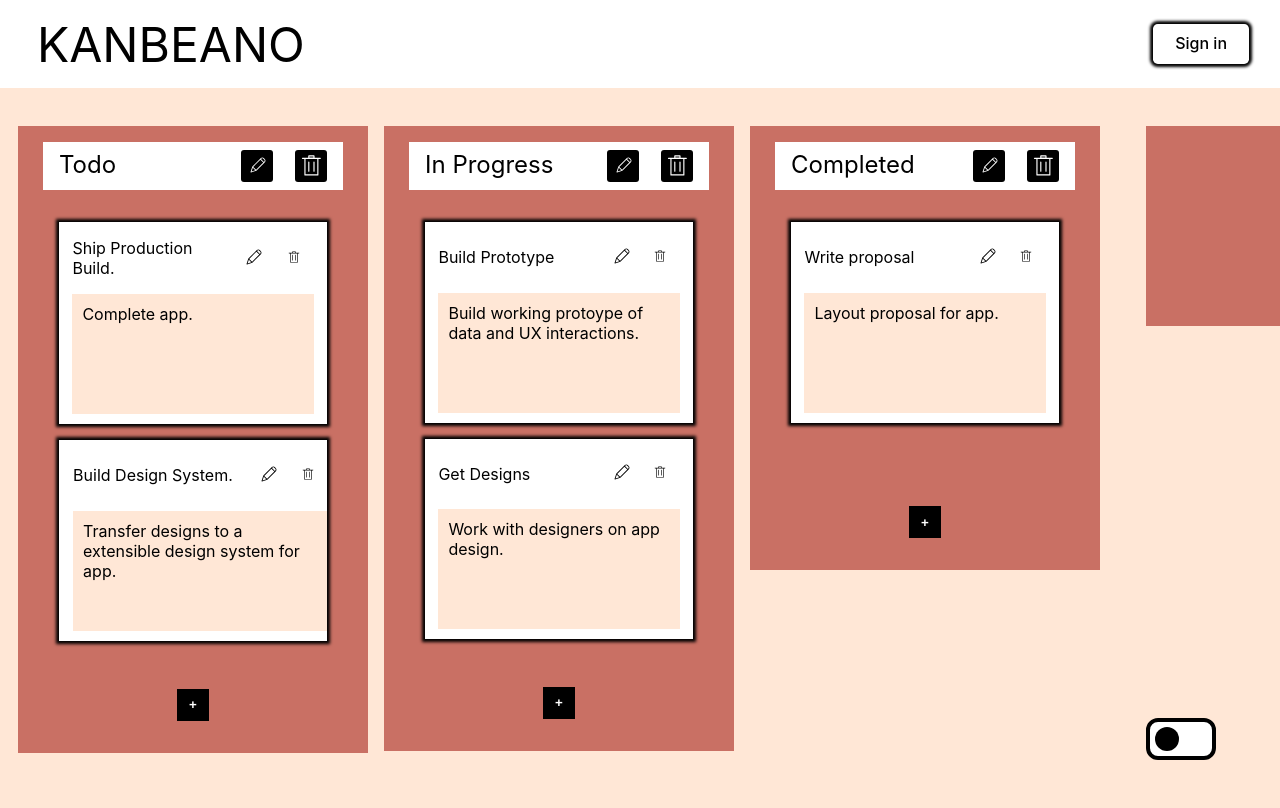
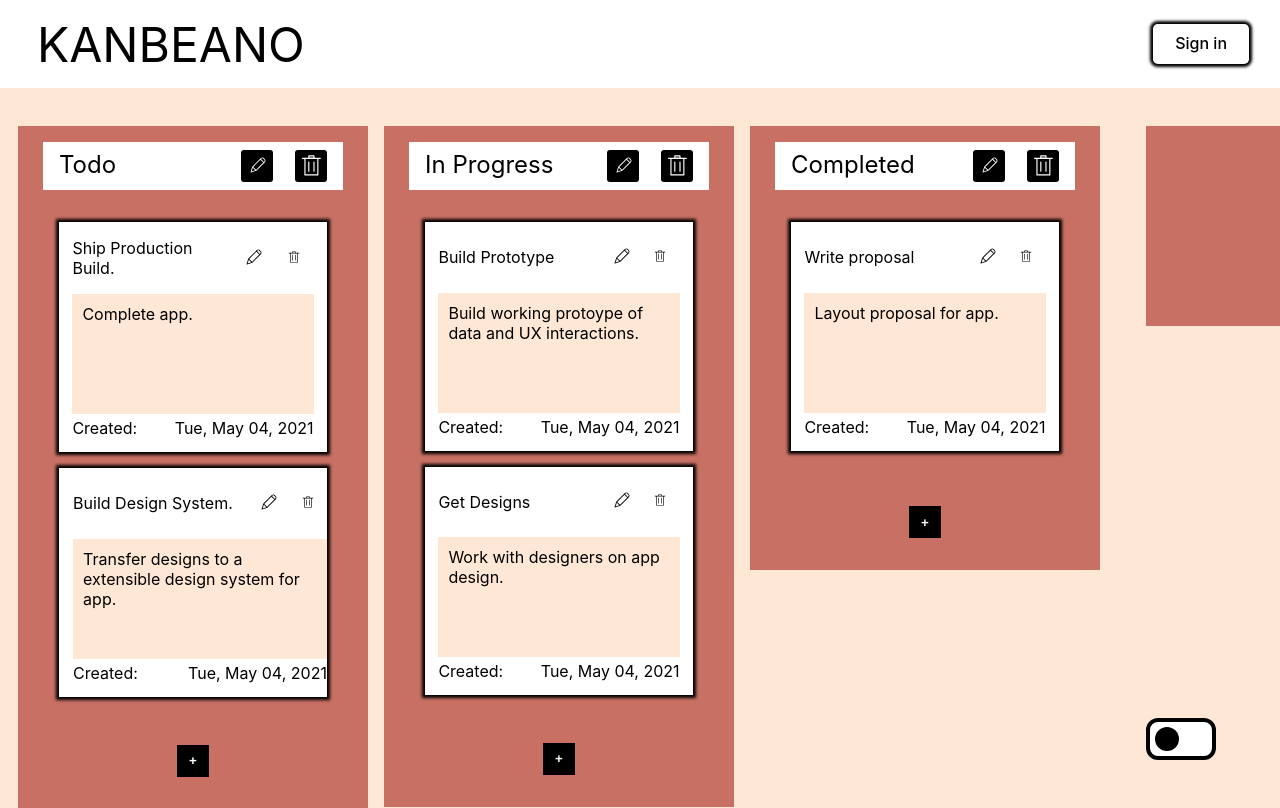
Before and after one commit to Christopher-Stevers/NewKanbeano, a Next.js app: page /demo in a window 1280 px wide. Built offline with nearby package versions, Linux system fonts and the light colour scheme; no server answers.

Commit message:
added due date functionality and env var for collection name

```diff
--- a/components/card.js
+++ b/components/card.js
@@ -5,11 +5,11 @@ import NewContext from '../components/newContext'
 export default function Card(props) {
     let [newContext, updateNewContext, saveContextToDB] = useContext(NewContext);
     const [title, updateTitle] = useState(newContext[props.listIndex][props.index].title);
+    const [dueDate, updateDueDate] = useState(newContext[props.listIndex][props.index].dueDate);
     const [content, updateContent] = useState(newContext[props.listIndex][props.index].content);
     const [editable, updateEditable] = useState(false);
-    console.log(editable)
     const id = newContext[props.listIndex][props.index].id;
-    const modifyContext = async(e) => {
+    const modifyContext = async (e) => {
         const clone = JSON.parse(JSON.stringify(newContext))
         const updatedContext = JSON.parse(JSON.stringify(clone.map((elem, index) => {
 
@@ -19,6 +19,7 @@ export default function Card(props) {
                         return {
                             title: title,
                             content: content,
+                            dueDate: dueDate,
                             id: nestedElem.id,
                             editable:
                                 (newContext[props.listIndex][props.index].editable) ? false : true
@@ -39,7 +40,7 @@ export default function Card(props) {
 
     }
 
-    const deleteCard = async() => {
+    const deleteCard = async () => {
         const clone = JSON.parse(JSON.stringify(newContext))
         const updatedContext = JSON.parse(JSON.stringify(clone.map((elem, index) => {
 
@@ -53,16 +54,32 @@ export default function Card(props) {
         })))
         await updateNewContext(updatedContext);
         await saveContextToDB(updatedContext);
+    }
+
+    const timestampToString = (timestamp) => {
+
+        const dateObj = new Date(parseInt(timestamp));
+        return dateObj.toDateString();
+
 
     }
+    const dateObjToTimestamp=(dateStr)=>{
+        const dateObj=new Date(dateStr);
+     return dateObj.getTime();
 
+
+    }
+    const formatDate=(input)=>{
+        const dateRegex= /([A-z]{3})(.{5})(\d+)(.{5})/;
+        return input.replace(dateRegex, "$1, $2 $3, $4");
+    }
     return (
 
         <div className={styles.card}>
             <div className={styles.cardTitle}> {editable ? <input className={styles.input} onChange={(e) => updateTitle(e.target.value)} value={title}></input>
-             : <span className={styles.span}>{newContext[props.listIndex][props.index].title}</span>}
+                : <span className={styles.span}>{newContext[props.listIndex][props.index].title}</span>}
 
-                <button className={styles.button} onClick={editable ? modifyContext: ()=>updateEditable(true)}>
+                <button className={styles.button} onClick={editable ? modifyContext : () => updateEditable(true)}>
                     {editable ?
                         <svg className={styles.titleSvg} version="1.1" x="0px" y="0px" width="100px"
                             height="100px" viewBox="0 0 100 100" enableBackground="new 0 0 100 100" >
@@ -118,9 +135,20 @@ export default function Card(props) {
 
                 </button></div>
             {editable ?
-            <textarea className={styles.textArea} onChange={(e) => updateContent(e.target.value)} value={content} ></textarea> :
+                <textarea className={styles.textArea} onChange={(e) => updateContent(e.target.value)} value={content} ></textarea> :
                 <div className={styles.content}>{newContext[props.listIndex][props.index].content}</div>
             }
+            <div className={styles.spaceBetween}><span>Created: </span><span>{formatDate(timestampToString(newContext[props.listIndex][props.index].id))}</span></div>
+
+
+
+                    {
+                    editable?
+                    <div className={styles.spaceBetween}><label>Due</label><input type="date" onChange={(e) => {updateDueDate(dateObjToTimestamp(e.target.value));
+                    }} ></input></div> :
+                    newContext[props.listIndex][props.index].dueDate ? <div className={styles.spaceBetween}><span> Due: </span> <span>{formatDate(timestampToString(newContext[props.listIndex][props.index].dueDate))}</span></div>: null}
+
+
             <div></div>
         </div>
 
--- a/components/card.module.scss
+++ b/components/card.module.scss
@@ -91,3 +91,7 @@ margin: 0 1rem;
     background-color: var(--header-text);
     *{fill: var(--header-background-color);}
 }}
+.spaceBetween{display: flex;
+    width: 90%;
+    padding: .25rem 0;
+justify-content: space-between;}
--- a/pages/api/arrayOfBoards.js
+++ b/pages/api/arrayOfBoards.js
@@ -1,5 +1,7 @@
 import { connectToDatabase } from "../../util/mongodb";
 import { getSession } from 'next-auth/client'
+
+const { MONGO_COLLECTION } = process.env;
 export default async (req, res) => {
 
 
@@ -13,7 +15,7 @@ export default async (req, res) => {
     const deleteData=async()=>{
 
         const deleted=await db
-             .collection("kanbeano")
+             .collection(MONGO_COLLECTION)
              .deleteOne({listDate:{$eq: idNum},
                email: {$eq: session.user.email}});
              res.json(deleted.deletedCount)
@@ -24,7 +26,7 @@ export default async (req, res) => {
 
 
     const arrayData=await db
-    .collection("kanbeano")
+    .collection(MONGO_COLLECTION)
     .find({users: session.user.email})
     .toArray();
     res.json(arrayData);
@@ -34,7 +36,7 @@ export default async (req, res) => {
       }
 
     const putData=async()=>{
-        db.collection("kanbeano").insertOne(JSON.parse(req.body))
+        db.collection(MONGO_COLLECTION).insertOne(JSON.parse(req.body))
       }
 
 const execute=()=>{ switch(req.method){
--- a/pages/api/movies.js
+++ b/pages/api/movies.js
@@ -1,5 +1,6 @@
 import { connectToDatabase } from "../../util/mongodb";
 import { getSession } from 'next-auth/client'
+const { MONGO_COLLECTION } = process.env;
 export default async (req, res) => {
 
   const idNum= parseInt(req.query.listDate)
@@ -11,7 +12,7 @@ export default async (req, res) => {
  const deleteData=async()=>{
 
  const deleted=await db
-      .collection("kanbeano")
+      .collection(MONGO_COLLECTION)
       .deleteOne({listDate:{$eq: idNum}});
       res.json(deleted.deletedCount)
 
@@ -19,7 +20,7 @@ export default async (req, res) => {
 
   const getData=async()=>{
 const dutu=await db
-      .collection("kanbeano")
+      .collection(MONGO_COLLECTION)
       .findOne({listDate: idNum});
       const isUserArrAuthed=dutu.users?dutu.users.reduce((accum, currentValue)=>{
 
@@ -40,7 +41,7 @@ const dutu=await db
 
   const postData=async ()=> {
     //const clone=JSON.parse((JSON.parse(JSON.stringify(req.body))));
-       const hitApi=db.collection("kanbeano")
+       const hitApi=db.collection(process.env.MONGO_COLLECTION)
         .findOneAndUpdate({listDate: idNum}, {
           $set: { data: JSON.parse(req.body) }
         });
@@ -53,7 +54,7 @@ const dutu=await db
         res.json({status: 200})}
   }
   const putData=async()=>{
-    db.collection("kanbeano").insertOne(JSON.parse(req.body))
+    db.collection(process.env.MONGO_COLLECTION).insertOne(JSON.parse(req.body))
   }
 
 
--- a/util/mongodb.js
+++ b/util/mongodb.js
@@ -3,7 +3,6 @@
 import { MongoClient } from 'mongodb'
 
 const { MONGODB_URI, MONGODB_DB } = process.env
-
 if (!MONGODB_URI) {
   throw new Error(
     'Please define the MONGODB_URI environment variable inside .env.local'
```
Also changed, not shown: pages/board/[id].js (+7 -2 lines).
